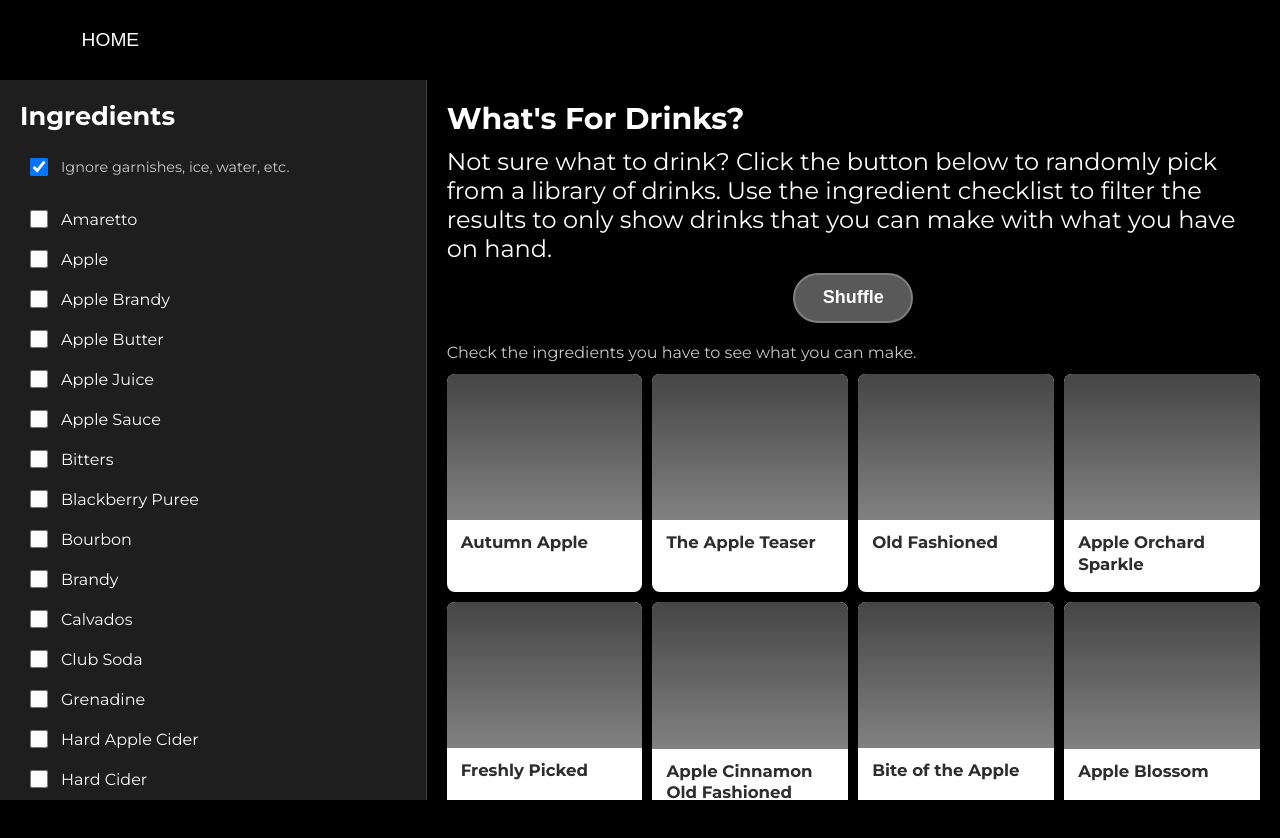
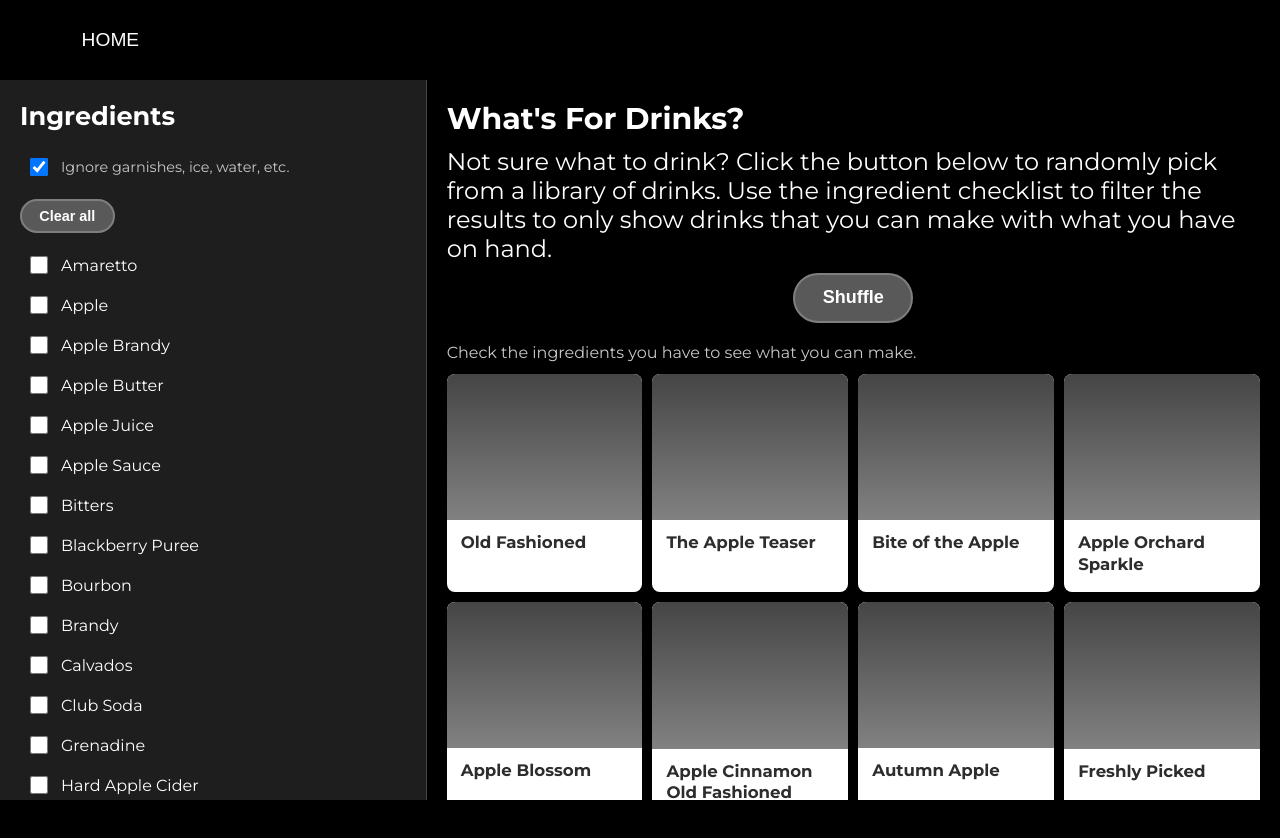
Before and after one commit to bogusindustries/random, a plain HTML site: page projects/random-drink.html in a window 1280 px wide. Both pictures are taken after a click on the button "Shuffle". Drawn offline with Linux system fonts and the light colour scheme.

Commit message:
Random Drink Update
Added shuffle and clear all ingredients functinality

```diff
--- a/projects/random-drink.html
+++ b/projects/random-drink.html
@@ -147,6 +147,18 @@
             cursor: pointer;
         }
 
+        #clearIngredients {
+            margin-bottom: 12px;
+            padding: 0.5em 1.2em;
+            font-size: 0.9em;
+            font-weight: 600;
+            background-color: #595959;
+            color: white;
+            border: 2px solid rgb(127, 127, 127);
+            border-radius: 9999px;
+            cursor: pointer;
+        }
+
         .extrasToggle input {
             width: 18px;
             height: 18px;
@@ -268,17 +280,17 @@
             <div class="alwaysOnMobileButtonsListDiv">
                 <ul class="alwaysOnMobileButtonsList">
                     <li><button class="navigationButton" id="homeButtonMobile">HOME</button></li>
-                    <li><button class="navigationButton" id="animationButtonMobile">PROJECTS</button></li>
-                    <li><button class="navigationButton" id="photographyButtonMobile">PHOTOGRAPHY</button></li>
+                    <!-- <li><button class="navigationButton" id="animationButtonMobile">PROJECTS</button></li>
+                    <li><button class="navigationButton" id="photographyButtonMobile">PHOTOGRAPHY</button></li> -->
                 </ul>
                 <button id="hamburgerButton">☰</button>
             </div>
 
             <div class="mobileButtonsListDiv">
                 <ul class="mobileButtonsList">
-                    <li><button class="navigationButton" id="blogButtonMobile">BLOG</button></li>
+                    <!-- <li><button class="navigationButton" id="blogButtonMobile">BLOG</button></li>
                     <li><button class="navigationButton" id="contactButtonMobile">CONTACT</button></li>
-                    <li><button class="navigationButton" id="aboutButtonMobile">ABOUT</button></li>
+                    <li><button class="navigationButton" id="aboutButtonMobile">ABOUT</button></li> -->
                 </ul>
             </div>
         </div>
@@ -290,6 +302,7 @@
                     <input type="checkbox" id="ignoreExtras" checked>
                     <span>Ignore garnishes, ice, water, etc.</span>
                 </label>
+                <button id="clearIngredients">Clear all</button>
                 <ul id="ingredientList"></ul>
             </section>
 
--- a/projects/script-random-drink.js
+++ b/projects/script-random-drink.js
@@ -208,6 +208,23 @@ ignoreExtras.addEventListener("change", () => {
     applyFilter()
 })
 
+// Untick everything and show all drinks again
+document.getElementById("clearIngredients").addEventListener("click", () => {
+    checked.clear()
+    for(const box of ingredientList.querySelectorAll("input[type=checkbox]")) box.checked = false
+    applyFilter()
+})
+
+// Shuffle: Fisher-Yates the recipe order, then re-append the buttons in that order
+document.getElementById("randomButton").addEventListener("click", () => {
+    const buttons = [...recipeButtons.values()]
+    for(let i = buttons.length - 1; i > 0; i--){
+        const j = Math.floor(Math.random() * (i + 1))
+        ;[buttons[i], buttons[j]] = [buttons[j], buttons[i]]
+    }
+    recipeGrid.append(...buttons)
+})
+
 buildIngredientList()
 buildRecipeGrid()
 applyFilter()
```
